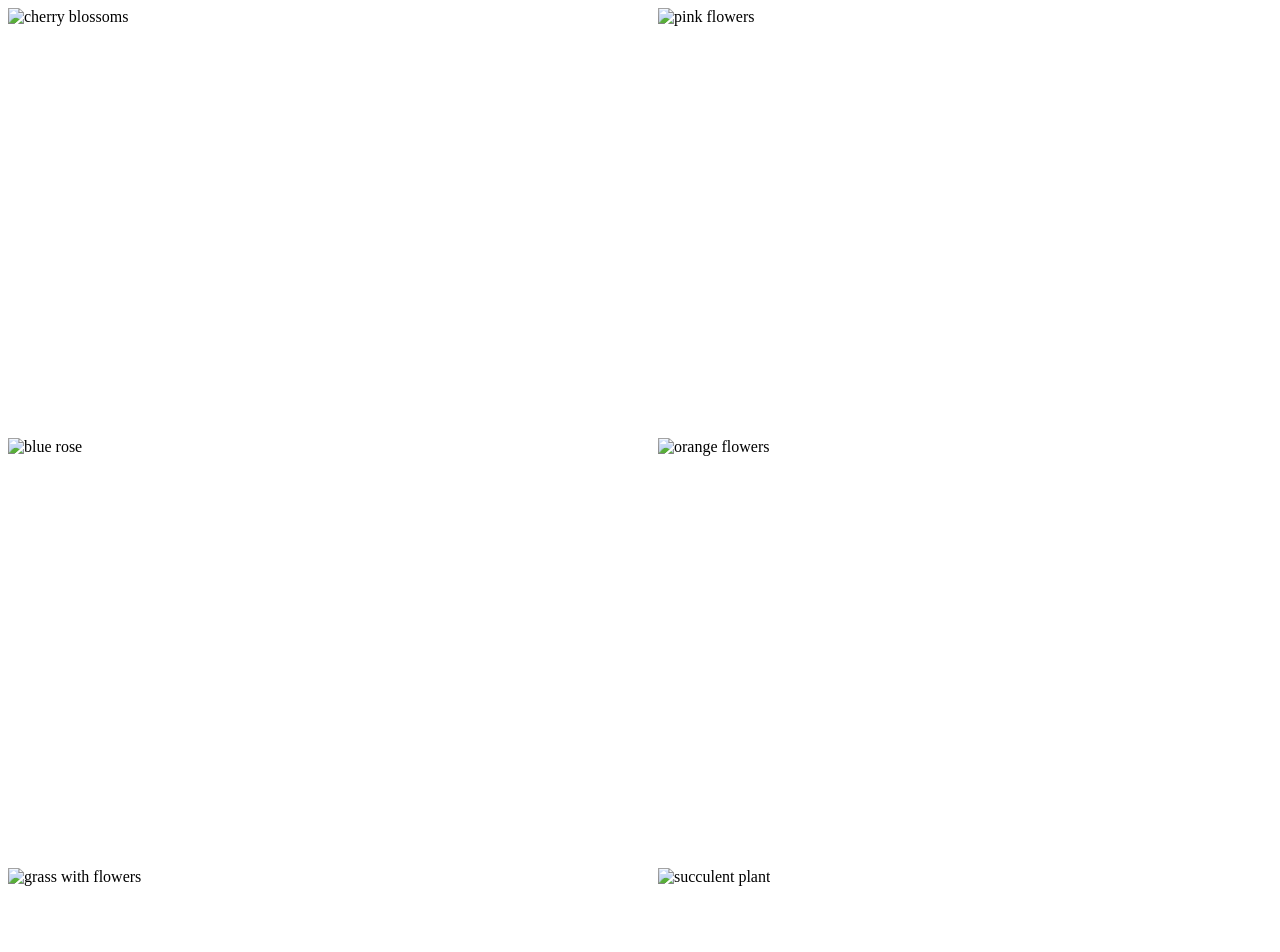
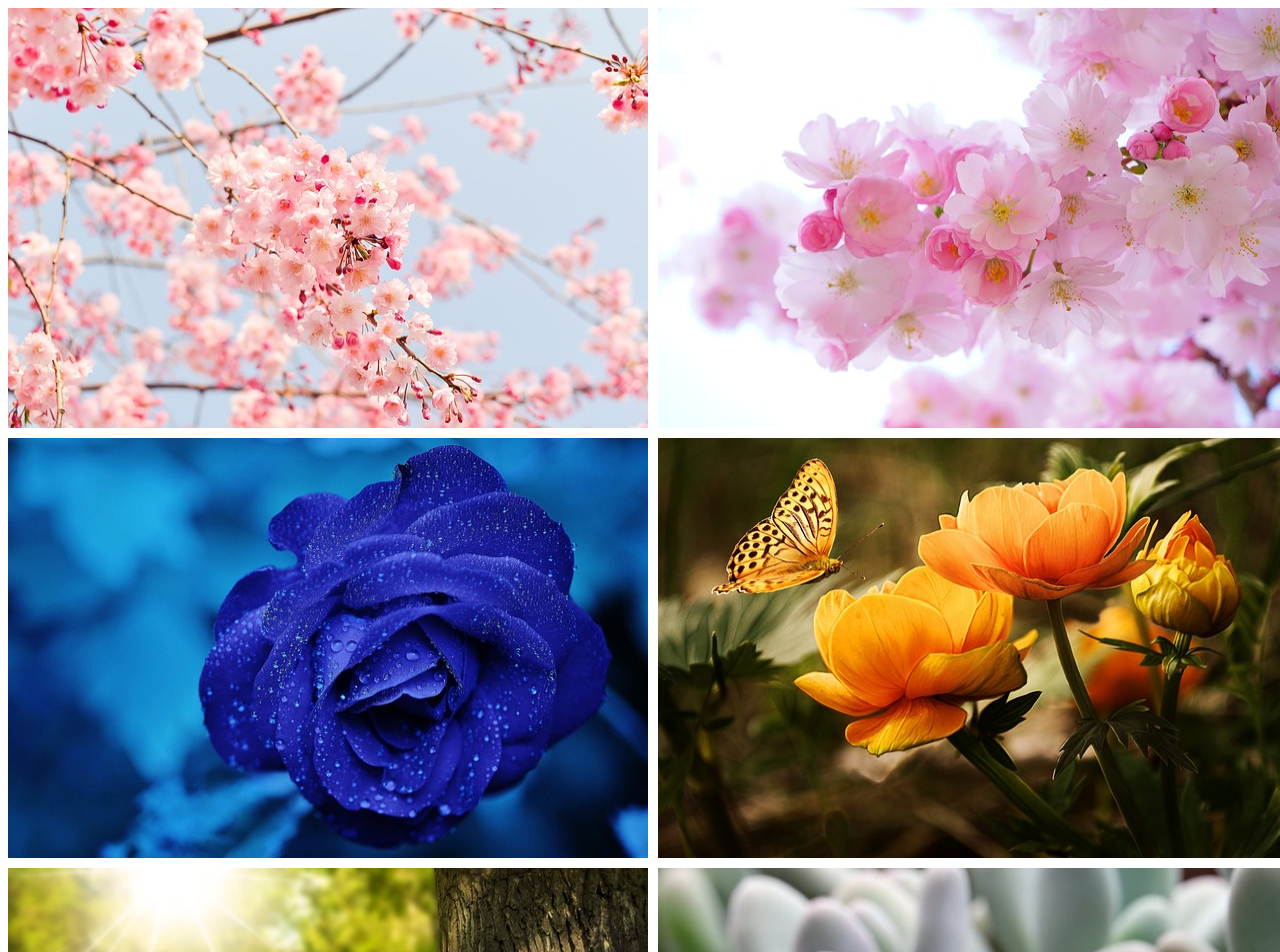
Before and after one commit to lrubioa/grid-responsive, a plain HTML site: page index.html in a window 1280 px wide. Shown: the top 952 px of the page. Drawn offline with Linux system fonts and the light colour scheme; the site is published under a folder, as on GitHub Pages, so addresses that start at the root find nothing.

Commit message:
Update index.html

```diff
--- a/index.html
+++ b/index.html
@@ -35,14 +35,14 @@
 </head>
 <body>
     <div id="container">
-        <div class="grid-items"><img src="/media-q/pic-ex/cherry-blossom-tree-gb726ef4c5_640.jpg" alt="cherry blossoms"></div>
-        <div class="grid-items"><img src="/media-q/pic-ex/pink-gaab22cc74_640.jpg" alt="pink flowers"></div>
-        <div class="grid-items"><img src="/media-q/pic-ex/rose-g38d63e967_640.jpg" alt="blue rose"></div>
-        <div class="grid-items"><img src="/media-q/pic-ex/flowers-ga9be29c2d_640.jpg" alt="orange flowers"></div>
-        <div class="grid-items"><img src="/media-q/pic-ex/flowers-g38f8a1004_640.jpg" alt="grass with flowers"></div>
-        <div class="grid-items"><img src="/media-q/pic-ex/succulent-gdb92c538a_640.jpg" alt="succulent plant"></div>
-        <div class="grid-items"><img src="/media-q/pic-ex/flower-g6540a8b20_640.jpg" alt="purple flowers"></div>
-        <div class="grid-items"><img src="/media-q/pic-ex/swan-g703f21ccc_640.jpg" alt="swan swimming in a lake"></div>
+        <div class="grid-items"><img src="./media-q/pic-ex/cherry-blossom-tree-gb726ef4c5_640.jpg" alt="cherry blossoms"></div>
+        <div class="grid-items"><img src="./media-q/pic-ex/pink-gaab22cc74_640.jpg" alt="pink flowers"></div>
+        <div class="grid-items"><img src="./media-q/pic-ex/rose-g38d63e967_640.jpg" alt="blue rose"></div>
+        <div class="grid-items"><img src="./media-q/pic-ex/flowers-ga9be29c2d_640.jpg" alt="orange flowers"></div>
+        <div class="grid-items"><img src="./media-q/pic-ex/flowers-g38f8a1004_640.jpg" alt="grass with flowers"></div>
+        <div class="grid-items"><img src="./media-q/pic-ex/succulent-gdb92c538a_640.jpg" alt="succulent plant"></div>
+        <div class="grid-items"><img src="./media-q/pic-ex/flower-g6540a8b20_640.jpg" alt="purple flowers"></div>
+        <div class="grid-items"><img src="./media-q/pic-ex/swan-g703f21ccc_640.jpg" alt="swan swimming in a lake"></div>
     </div>
 </body>
 </html>
```
